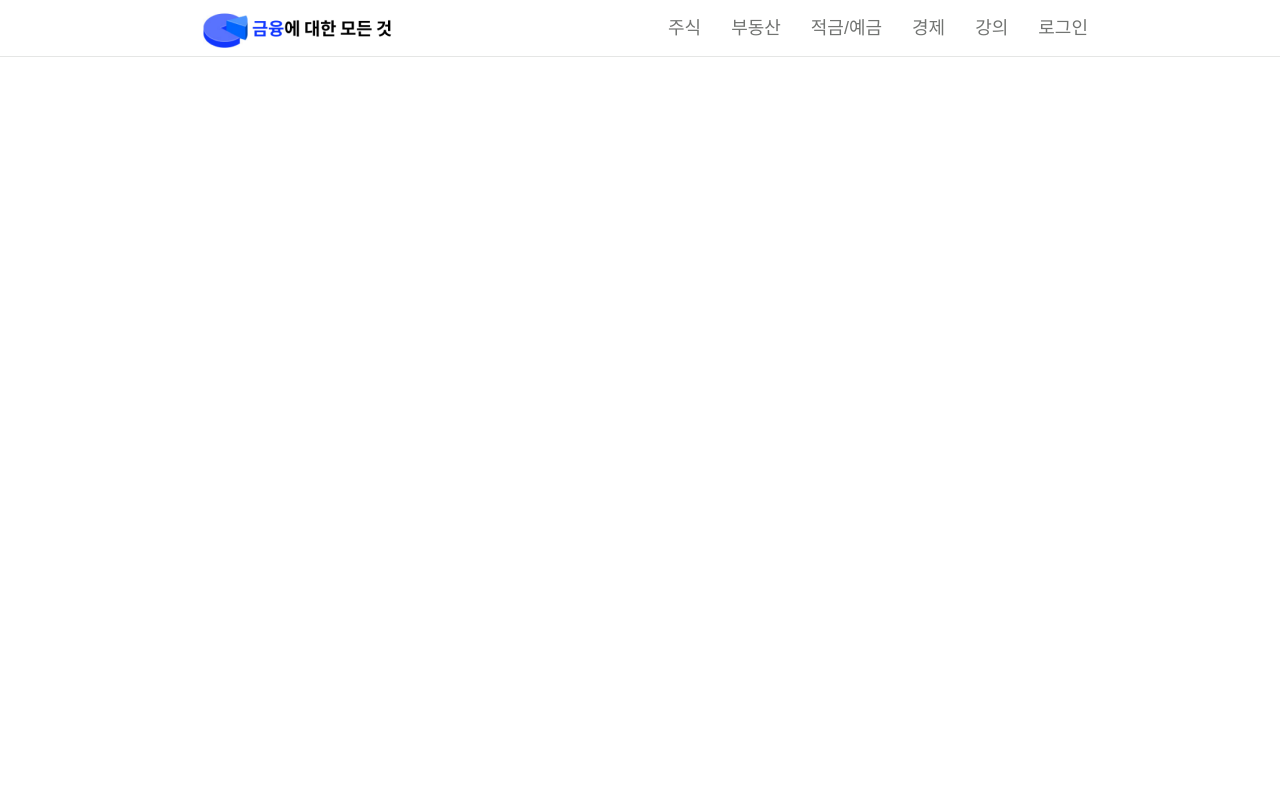
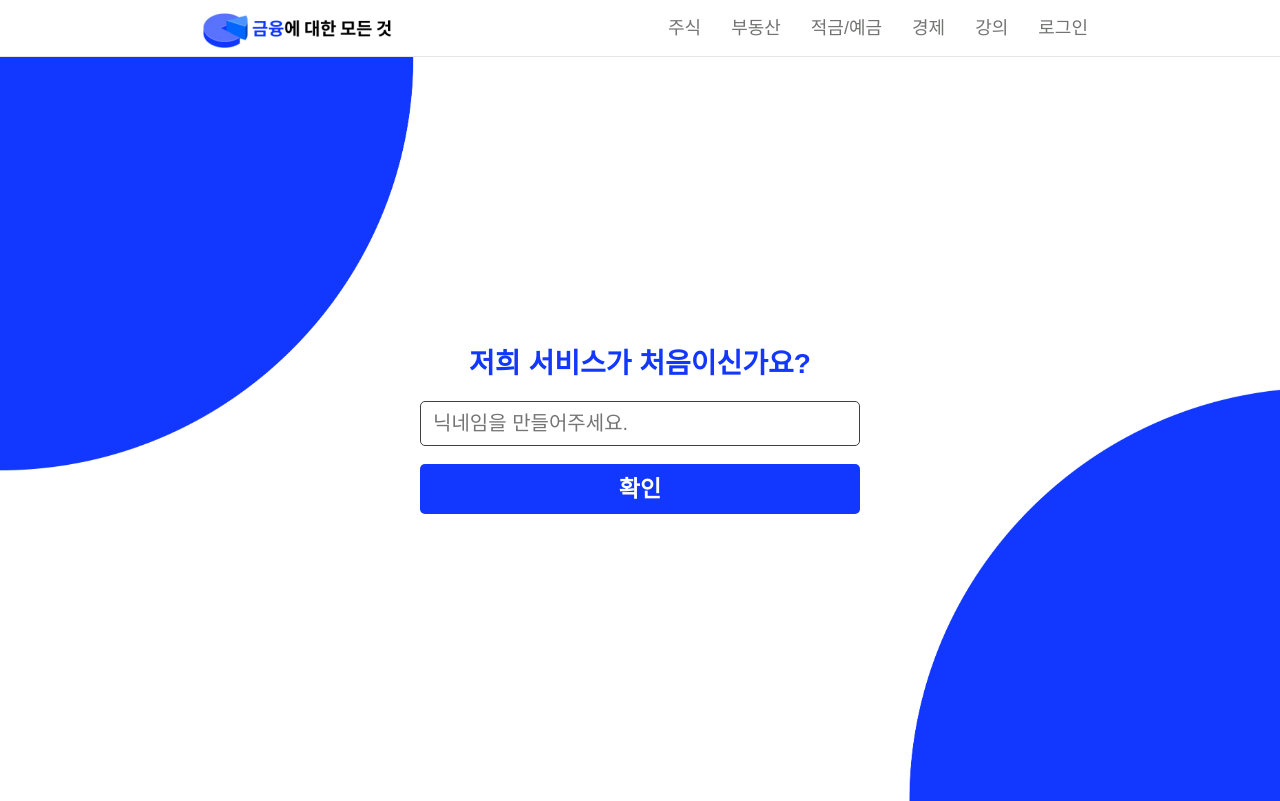
Before and after one commit to E-between-I/Frontend, a React (Vite) app: page /create_nickname in a window 1280 px wide. Built offline with nearby package versions, Linux system fonts and the light colour scheme.

Commit message:
feat :: 닉네임 생성 페이지 퍼블리싱

```diff
--- /dev/null
+++ b/src/components/CreateNickName/Section.tsx
@@ -0,0 +1,42 @@
+import styled from "styled-components";
+import Input from "../common/Input";
+import { useForm } from "../../hooks/useForm";
+
+const Section = () => {
+  const { form: nickname, handleChange: nicknameChange } = useForm("");
+
+  return (
+    <>
+      <Title>저희 서비스가 처음이신가요?</Title>
+      <Input
+        placeholder="닉네임을 만들어주세요."
+        name="nickname"
+        onChange={nicknameChange}
+        type="text"
+      />
+      <Button>확인</Button>
+    </>
+  );
+};
+
+const Title = styled.p`
+  font-weight: 700;
+  line-height: 39px;
+  font-size: 28px;
+  color: ${({ theme }) => theme.colors.main};
+`;
+
+const Button = styled.button`
+  background: ${({ theme }) => theme.colors.main};
+  border: none;
+  width: 440px;
+  color: ${({ theme }) => theme.colors.WHITE};
+  font-size: 23px;
+  line-height: 29px;
+  font-weight: 600;
+  height: 50px;
+  border-radius: 5px;
+  cursor: pointer;
+`;
+
+export default Section;
--- /dev/null
+++ b/src/components/CreateNickName/index.tsx
@@ -0,0 +1,25 @@
+import styled from "styled-components";
+import { BackgroundImg } from "../../assets";
+import Section from "./Section";
+
+const CreateNickName = () => {
+  return (
+    <Background>
+      <Section />
+    </Background>
+  );
+};
+
+const Background = styled.div`
+  width: 100vw;
+  height: calc(100vh - 56px);
+  display: flex;
+  align-items: center;
+  justify-content: center;
+  background-image: url(${BackgroundImg});
+  background-size: cover;
+  flex-direction: column;
+  gap: 18px;
+`;
+
+export default CreateNickName;
--- /dev/null
+++ b/src/pages/CreateNickNamePage.tsx
@@ -0,0 +1,7 @@
+import CreateNickName from "../components/CreateNickName";
+
+const CreateNickNamePage = () => {
+  return <CreateNickName />;
+};
+
+export default CreateNickNamePage;
--- a/src/router/index.tsx
+++ b/src/router/index.tsx
@@ -2,6 +2,7 @@ import { Route, Routes } from "react-router-dom";
 import MainPage from "../pages/MainPage";
 import LoginPage from "../pages/LoginPage";
 import AnotherLoginPage from "../pages/AnotherLoginPage";
+import CreateNickNamePage from "../pages/CreateNickNamePage";
 
 const MainRouter = () => {
   return (
@@ -9,6 +10,7 @@ const MainRouter = () => {
       <Route element={<MainPage />} path="/" />
       <Route element={<LoginPage />} path="/login" />
       <Route element={<AnotherLoginPage />} path="/another_login" />
+      <Route element={<CreateNickNamePage />} path="/create_nickname" />
     </Routes>
   );
 };
```
